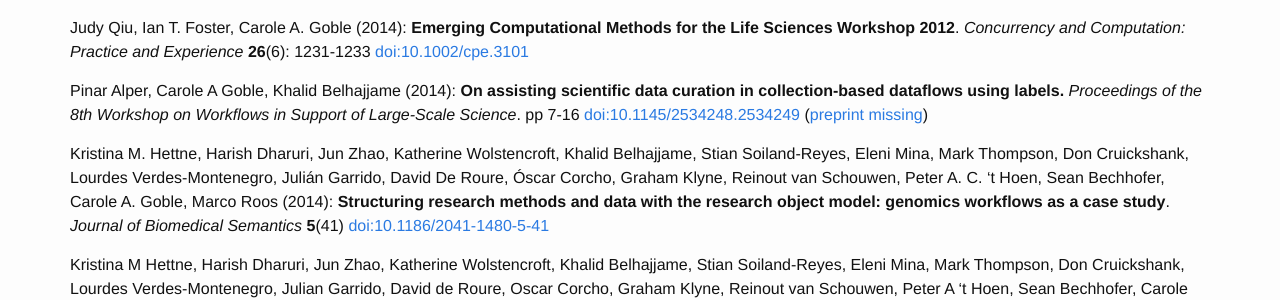
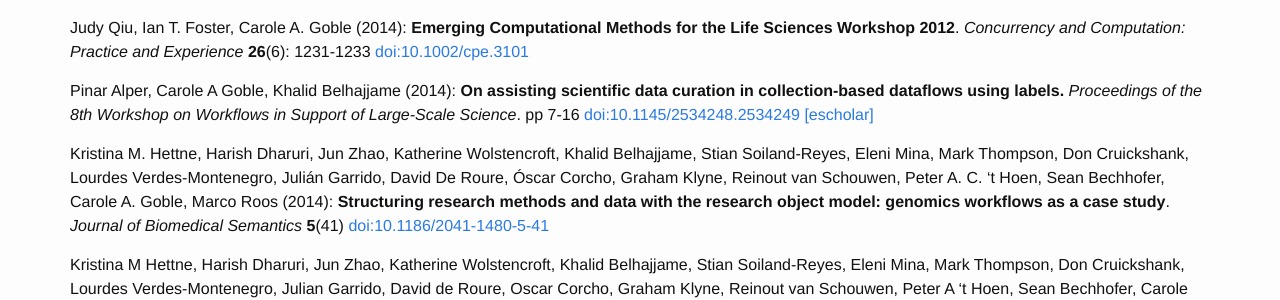
Before and after one commit to eScienceLab/eScienceLab.github.io, a Jekyll site: the page built from publications/index.md, in a window 1280 px wide and 900 px high, scrolled down 1307 px. Shown: the part 154-454 px from the top of the window. Built offline with Jekyll 4.4.1, drawn with Linux system fonts in a browser that asks for light colours; comment, search, counter and statistics services are not loaded; some of the changed text lies outside the part shown.

Commit message:
Add eScholar preprint links
This fixes #3 and #4 - although they should be updated with
the direct PDF link - so I'll leave the issue open

```diff
--- a/publications/index.md
+++ b/publications/index.md
@@ -91,7 +91,7 @@ Pinar Alper, Carole A Goble, Khalid Belhajjame (2014):
 **On assisting scientific data curation in collection-based dataflows using labels.**
 _Proceedings of the 8th Workshop on Workflows in Support of Large-Scale Science_. pp 7-16
 [doi:10.1145/2534248.2534249](http://dx.doi.org/10.1145/2534248.2534249)
-([preprint missing](https://github.com/eScienceLab/eScienceLab.github.io/issues/4))
+[[escholar]](https://www.escholar.manchester.ac.uk/uk-ac-man-scw:236944)
 
 
 Kristina M. Hettne, Harish Dharuri, Jun Zhao, Katherine Wolstencroft, Khalid Belhajjame, Stian Soiland-Reyes, Eleni Mina, Mark Thompson, Don Cruickshank, Lourdes Verdes-Montenegro, Julián Garrido, David De Roure, Óscar Corcho, Graham Klyne, Reinout van Schouwen, Peter A. C. 't Hoen, Sean Bechhofer, Carole A. Goble, Marco Roos (2014):
@@ -207,7 +207,7 @@ Pinar Alper, Khalid Belhajjame, Carole A. Goble, Pinar Karagoz (2013):
 **Enhancing and abstracting scientific workflow provenance for data publishing**.
 _Proceedings of the Joint EDBT/ICDT 2013 Workshops_, pp. 313-318. ACM, 2013.
 [[doi:10.1145/2457317.2457370](http://dx.doi.org/10.1145/2457317.2457370)
-([preprint missing](https://github.com/eScienceLab/eScienceLab.github.io/issues/3))
+[[escholar]](https://www.escholar.manchester.ac.uk/uk-ac-man-scw:282297)
 
 Blanc, A.; Brooke, J.; Fellows, D.; Soldati, M.; Perez-Suarez, D.; Marassi, A. & Santin, A. (2013),
 **Workflows for Heliophysics**.
```
